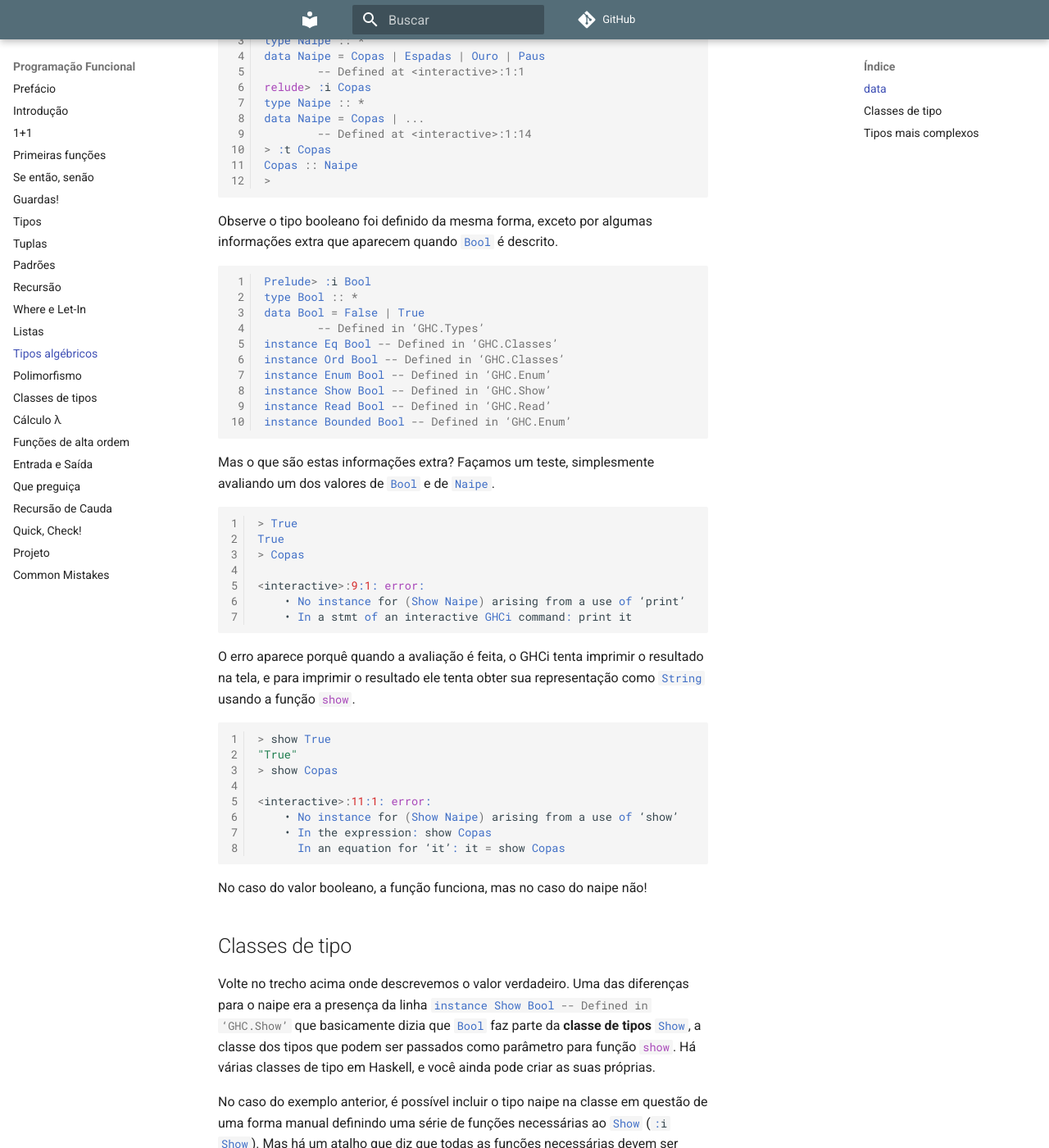
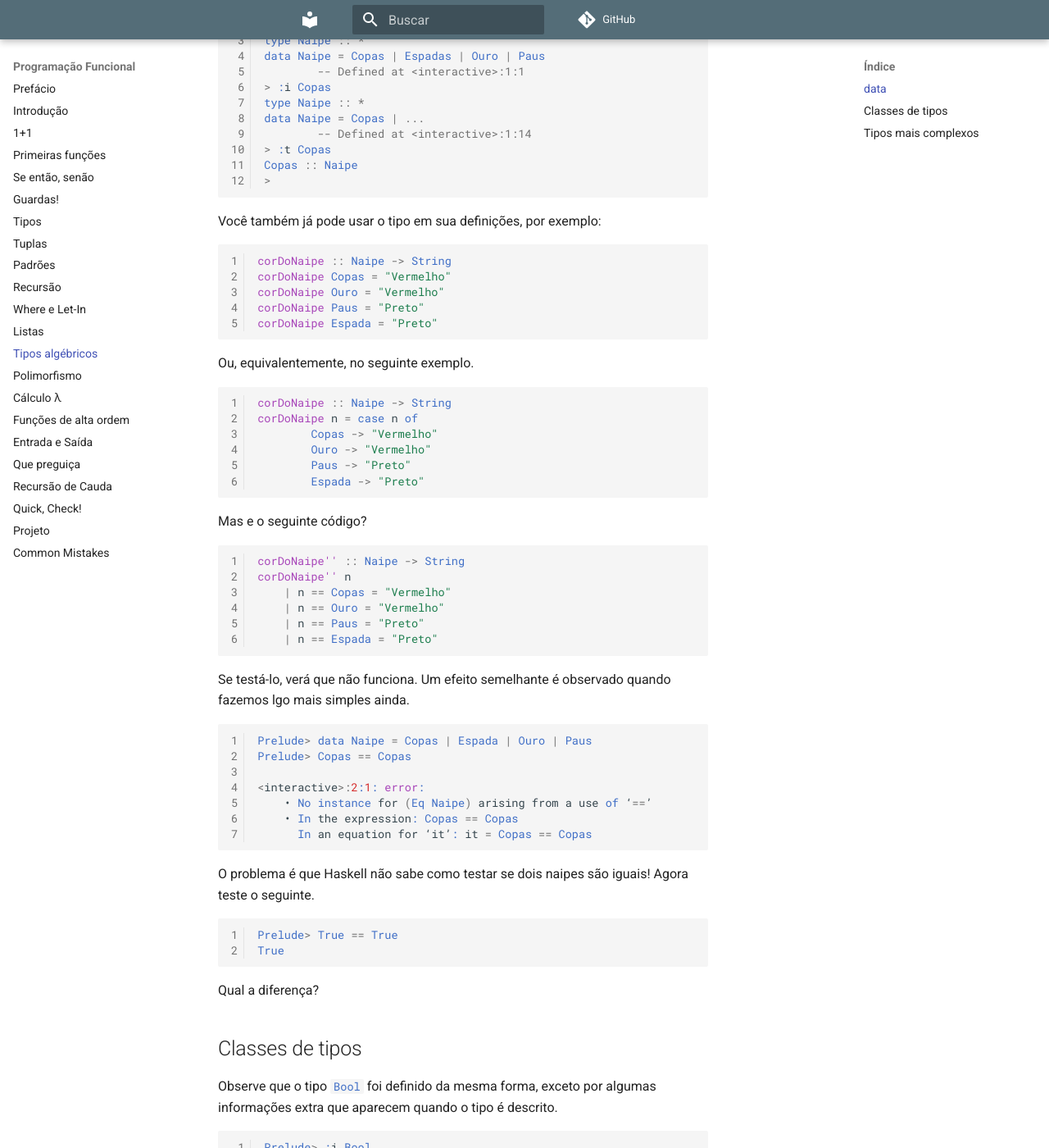
Before and after one commit to lasarojc/fp_notes, an MkDocs documentation site: the page built from docs/enum.md, in a window 1280 px wide and 1400 px high, scrolled down 809 px. Shown: the whole window at 82% size. Built offline with MkDocs 1.6.1 and Material for MkDocs 9.7.7, drawn with Linux system fonts in a browser that asks for light colours; comment, search, counter and statistics services are not loaded; some of the changed text lies outside the part shown.

Commit message:
semana 10

````diff
--- a/docs/enum.md
+++ b/docs/enum.md
@@ -10,8 +10,8 @@ Com `#!hs data` é possível fazer algo melhor.
 [^davesands]: Esta aula é fortemente inspirada na video aula [Enumeration Types, Show](https://youtu.be/pfQVVbKyNwE) de Dave Sands.
 
 ## `#!hs data`
-Com a palavra reservada `#!hs data` é possível definir um novo tipo de dados (por isso, `data`).
-Use-mo-la para definir um tipo para os naipes das cartas de um baralho.
+Com a palavra reservada `#!hs data` é possível definir um novo tipo de dados (em inglês, *data*).
+O seguinte uso define um tipo para os naipes das cartas de um baralho.
 
 
 ```hs
@@ -21,7 +21,7 @@ data Naipe = Copas | Espadas | Ouro | Paus
 Pela equação seguinte, definimos o tipo de dados `#!hs Naipe` (lado esquerdo) como sendo igual a **um dos** valores do lado direito, dado que o lado direito é uma disjunção.
 É comum dizer que `#!hs Naipe` é uma **enumeração** dos valores à direita da equação.
 
-Uma vez definido tipo, podemos perguntar ao Haskell como ele é interpretado.
+Uma vez definido o tipo, podemos perguntar ao Haskell como ele é interpretado.
 
 ```hs
 > data Naipe = Copas | Espadas | Ouro | Paus
@@ -29,7 +29,7 @@ Uma vez definido tipo, podemos perguntar ao Haskell como ele é interpretado.
 type Naipe :: *
 data Naipe = Copas | Espadas | Ouro | Paus
         -- Defined at <interactive>:1:1
-relude> :i Copas
+> :i Copas
 type Naipe :: *
 data Naipe = Copas | ...
         -- Defined at <interactive>:1:14
@@ -38,7 +38,63 @@ Copas :: Naipe
 >
 ```
 
-Observe o tipo booleano foi definido da mesma forma, exceto por algumas informações extra que aparecem quando `#!hs Bool` é descrito.
+Você também já pode usar o tipo em sua definições, por exemplo:
+
+```hs
+corDoNaipe :: Naipe -> String
+corDoNaipe Copas = "Vermelho"
+corDoNaipe Ouro = "Vermelho"
+corDoNaipe Paus = "Preto"
+corDoNaipe Espada = "Preto"
+```
+
+Ou, equivalentemente, no seguinte exemplo.
+
+```hs
+corDoNaipe :: Naipe -> String
+corDoNaipe n = case n of
+        Copas -> "Vermelho"
+        Ouro -> "Vermelho"
+        Paus -> "Preto"
+        Espada -> "Preto"
+```
+
+Mas e o seguinte código?
+
+```hs
+corDoNaipe'' :: Naipe -> String
+corDoNaipe'' n
+    | n == Copas = "Vermelho"
+    | n == Ouro = "Vermelho"
+    | n == Paus = "Preto"
+    | n == Espada = "Preto"
+```
+
+Se testá-lo, verá que não funciona. Um efeito semelhante é observado quando fazemos lgo mais simples ainda.
+
+```hs
+Prelude> data Naipe = Copas | Espada | Ouro | Paus
+Prelude> Copas == Copas
+
+<interactive>:2:1: error:
+    • No instance for (Eq Naipe) arising from a use of ‘==’
+    • In the expression: Copas == Copas
+      In an equation for ‘it’: it = Copas == Copas
+```
+
+O problema é que Haskell não sabe como testar se dois naipes são iguais!
+Agora teste o seguinte.
+
+```hs
+Prelude> True == True
+True
+```
+
+Qual a diferença?
+
+## Classes de tipos
+
+Observe que o tipo `#!hs Bool` foi definido da mesma forma, exceto por algumas informações extra que aparecem quando o tipo é descrito.
 
 ```hs
 Prelude> :i Bool
@@ -80,11 +136,11 @@ O erro aparece porquê quando a avaliação é feita, o GHCi tenta imprimir o re
 
 No caso do valor booleano, a função funciona, mas no caso do naipe não!
 
-## Classes de tipo
 Volte no trecho acima onde descrevemos o valor verdadeiro.
 Uma das diferenças para o naipe era a presença da linha `#!hs instance Show Bool -- Defined in ‘GHC.Show’` que basicamente dizia que `#!hs Bool` faz parte da **classe de tipos** `#!hs Show`, a classe dos tipos que podem ser passados como parâmetro para função `#!hs show`.
 Há várias classes de tipo em Haskell, e você ainda pode criar as suas próprias.
 
+###### Show
 No caso do exemplo anterior, é possível incluir o tipo naipe na classe em questão de uma forma manual definindo uma série de funções necessárias ao `#!hs Show` (`#!hs :i Show`).
 Mas há um atalho que diz que todas as funções necessárias devem ser construídas segundo um padrão, que neste caso basicamente quer dizer que o valor em `#!hs String` é simplesmente o texto usado na declaração.
 Para fazer isso, basta modificar a definição da seguinte forma.
@@ -109,17 +165,43 @@ Prelude> Copas
 Copas
 ```
 
+###### Eq
+
+
+###### Ord
+
+
+
+
+
 
 ## Tipos mais complexos
+
+Definir valores
 
 ```hs
 data Rank = Ás | Número1 | Número2 | ... | Número10 | Valete | Dama | Rei
 ```
 
+Definicao automática
 
 ```hs
 data Rank = Ás | Número Int | Valete | Dama | Rei
 ```
+
+
+###### Ord e Eq
+
+
+
+
+
+
+
+
+
+
+
 
 Vamos definir outra enumeração, que represente a cor do naipe.
 
--- a/mkdocs.yml
+++ b/mkdocs.yml
@@ -25,8 +25,6 @@ nav:
         - Tipos algébricos: enum.md
 
         - Polimorfismo: polymorphism.md
-
-        - Classes de tipos: type_classes.md
 
         - Cálculo λ: lambda.md
 
````
Also changed, not shown: docs/lists.md (+32 -58 lines), docs/project.md (+4 -3 lines), docs/tail_recursion.md (+3 -3 lines), 2 other files.
